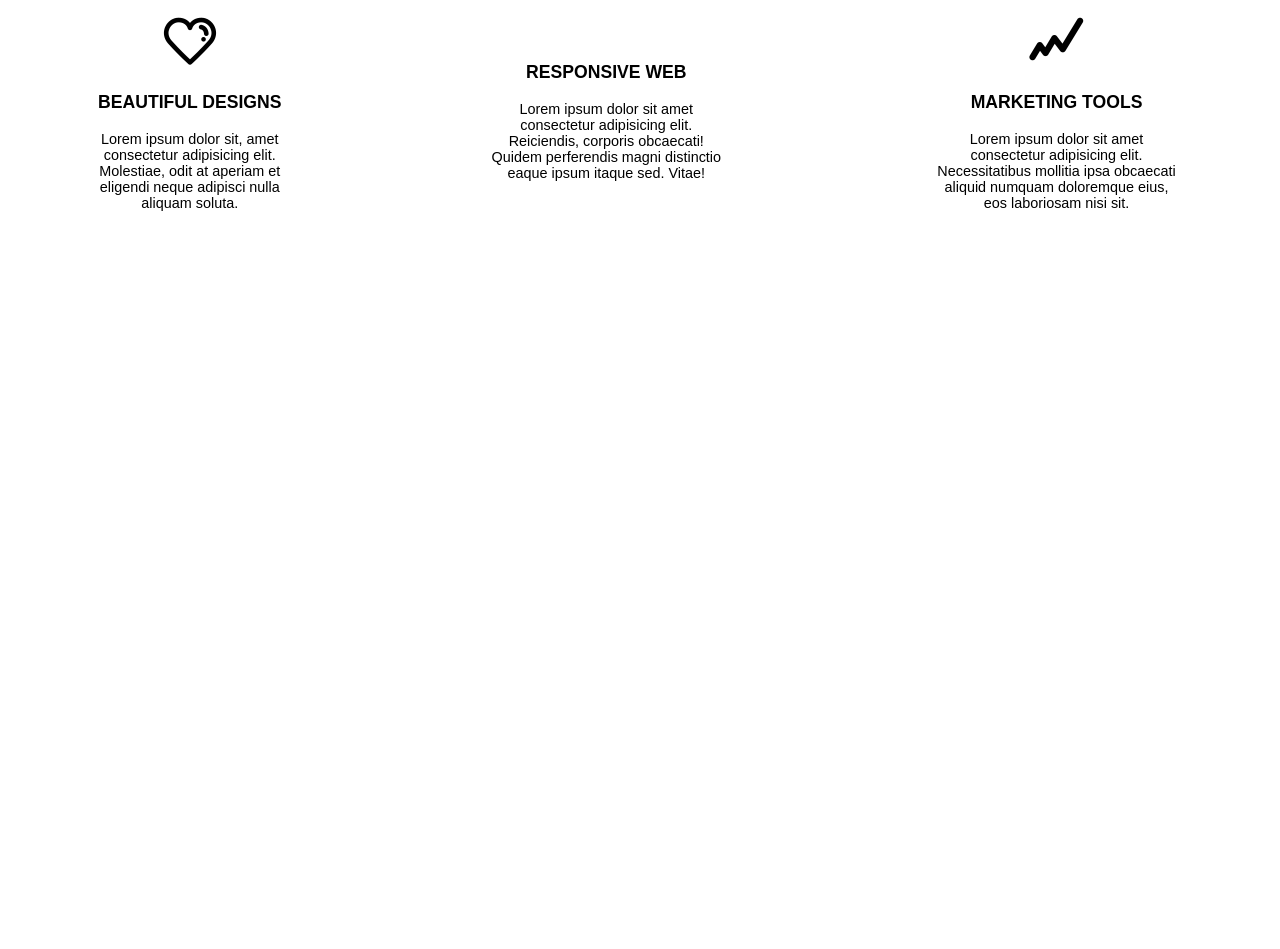
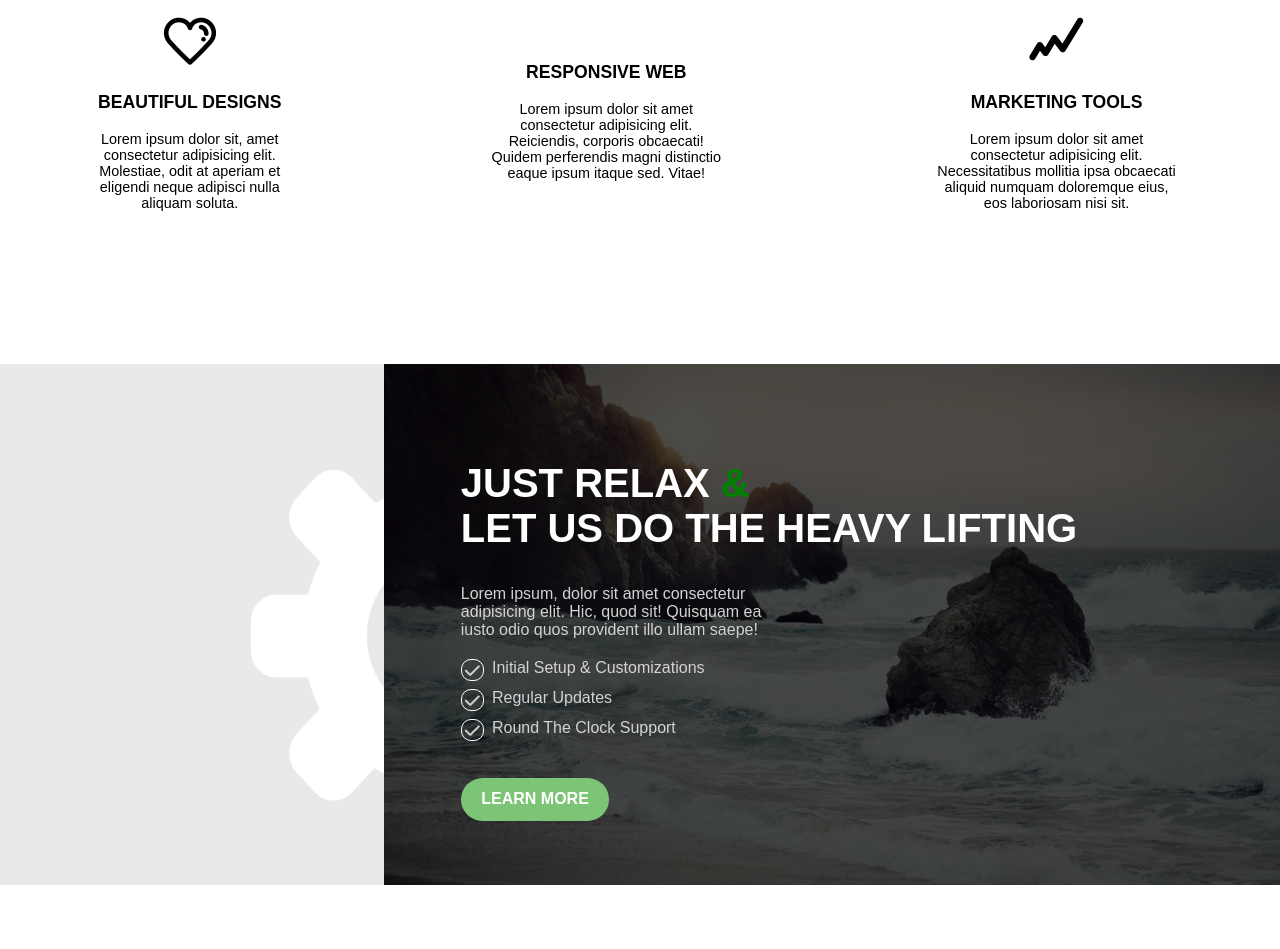
Before and after one commit to EkVader/WebdevChallenge3, a plain HTML site: page index.html in a window 1280 px wide. Shown: the part 882-1831 px from the top of the page. Before the commit the page ends 1182 px from the top, so only its background shows below. Drawn offline with Linux system fonts and the light colour scheme.

Commit message:
Another section
Added another section. Made gear half visible by using z-index. Need to work a bit at text, checkboxes styles but its almost finished

```diff
--- a/index.html
+++ b/index.html
@@ -78,6 +78,49 @@
     </div>
 </section>
 
+<section class="Relax">
+<div class="Relax-content">
+
+    <div class="gear">
+        <img src="media/Relax-gear.png" class="gear-img" alt="">
+    </div>
+    <div class="Relax-main">
+        <div class="Relax-main-layer"></div>
+        <h1 class="Relax-main-title">JUST RELAX <span style="color:green;">&</span> <br> LET US DO THE HEAVY LIFTING</h1>
+        <p class="Relax-main-sub">Lorem ipsum, dolor sit amet consectetur adipisicing elit. Hic, quod sit! Quisquam ea
+            iusto odio quos provident illo ullam saepe!</p>
+
+            <div class="Relax-check1">
+                <div class="checkbox">
+                <img src="/media/Relax-checkmark.png" class="check1" name="" alt="checkmark">
+                <span>Initial Setup & Customizations</span>
+                </div>
+
+            </div>
+            <div class="Relax-check2">
+                <div class="checkbox">
+                <img src="/media/Relax-checkmark.png" class="check2" alt="checkmark">
+               <span>Regular Updates</span>
+                </div>
+
+            </div>
+            <div class="Relax-check3">
+                <div class="checkbox">
+                <img src="/media/Relax-checkmark.png" class="check3" alt="checkmark">
+               <span>Round The Clock Support</span>
+                </div>
+
+            </div>
+            <div class="Relax-buttonbox">
+                <button class="Relax-button"> LEARN MORE</button>
+            </div>
+    </div>
+
+</div>
+
+
+</section>
+
 
 <script src="scripts.js"></script>
 </body>
--- a/style.css
+++ b/style.css
@@ -58,7 +58,7 @@ body{
     background-image: url("media/Title-bg.png");
     background-size: cover;
     background-color: green;
-    z-index: -1;
+    z-index: 0;
 }
 .Title-bg-layer{
     position: absolute;
@@ -105,11 +105,9 @@ body{
 /*----------------SERVICES SECTION----------------*/
 .Services-content{
     padding: 4% 0% 7% 0%;
-
     font-family: 'Montserrat', sans-serif;
 }
 .Services-header{
-
     text-align: center;
 }
 .Services-footer{
@@ -120,26 +118,96 @@ body{
 }
 .Services-Title{
     width: 100%;
-    font-family: 'Montserrat', sans-serif;
     font-size: 300%;
     margin-bottom: auto;
 }
 .Services-sub{
-    font-family: 'Montserrat', sans-serif;
     font-size: 105%;
     color: gray;
 }
-.Services-column1{
 
-}
 .Services-column1-Title,.Services-column2-Title,.Services-column3-Title{
     font-size: 110%;
     font-weight: bold;
     margin-top: 6%;
-
 }
 .Services-column1-sub,.Services-column2-sub,.Services-column3-sub{
     font-size: 90%;
     margin: 0 23% 0 23%;
 
 }
+
+/*---------------------RELAX SECTION --------------------- */
+
+.Relax-content{
+padding: 5% 0 5% 0;
+display: flex;
+
+}
+.gear{
+
+    background-color: rgb(233, 233, 233);
+    width: 30%;
+    padding-top: 5%;
+}
+.gear-img{
+    padding-left: 65%;
+    z-index: -2;
+
+}
+.Relax-main{
+    width: 70%;
+    background-image: url(media/Relax-bg.png);
+    background-size: cover;
+     font-family: 'Montserrat', sans-serif;
+    position: relative;
+    z-index: 0;
+    padding: 5% 0 5% 6%;
+
+}
+.Relax-main-layer{
+    background-color: rgba(0, 0, 0, 0.7);
+    top: 0;
+    right: 0;
+    bottom: 0;
+    left: 0;
+    position: absolute;
+    z-index: -1;
+}
+.Relax-buttonbox{
+    padding-top: 4%;
+}
+.Relax-button{
+    padding: 1.5% 2.5% 1.5% 2.5%;
+    background-color: rgb(124, 197, 118);
+    font-family: 'Montserrat', sans-serif;
+    font-size: 100%;
+    font-weight: bold;
+    color: white;
+    border: none;
+    border-radius: 30px;
+}
+.Relax-main-title{
+    font-size: 250%;
+    color: white;
+}
+.Relax-main-sub{
+    color: lightgray;
+    padding-right: 60%;
+}
+.Relax-check1,.Relax-check2,.Relax-check3{
+    color: lightgray;
+}
+.checkbox{
+    padding: 0.5% 0 0.5% 0;
+    display: flex;
+}
+.checkbox > span{
+    padding-left: 1%;
+}
+.check1,.check2,.check3{
+
+    border: 1px solid white;
+    border-radius: 10px;
+    padding: 4px 2px 4px 2px;
+}
```
Also changed, not shown: media/Relax-bg.png (added), media/Relax-checkmark.png (added), media/Relax-gear.png (added).
